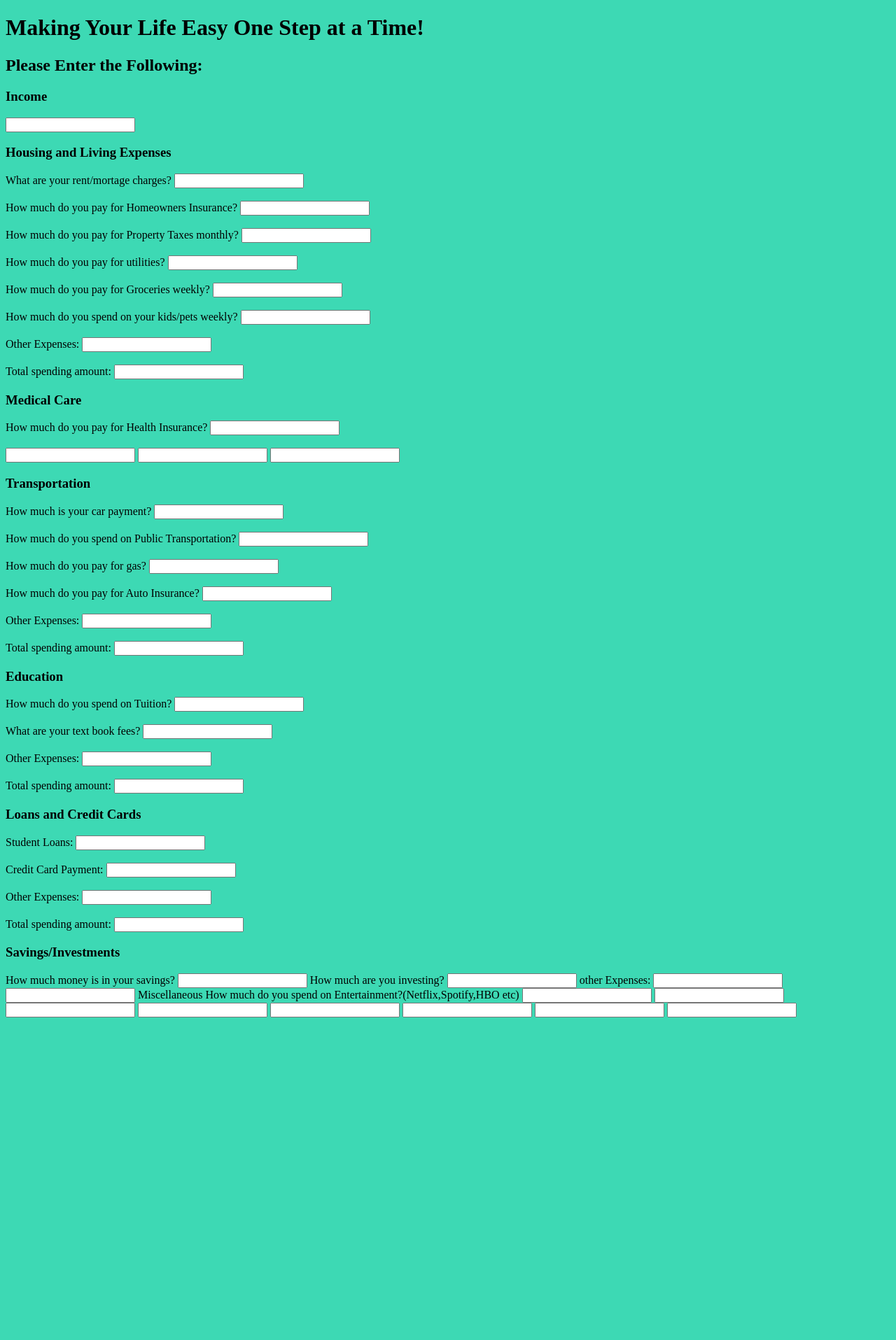
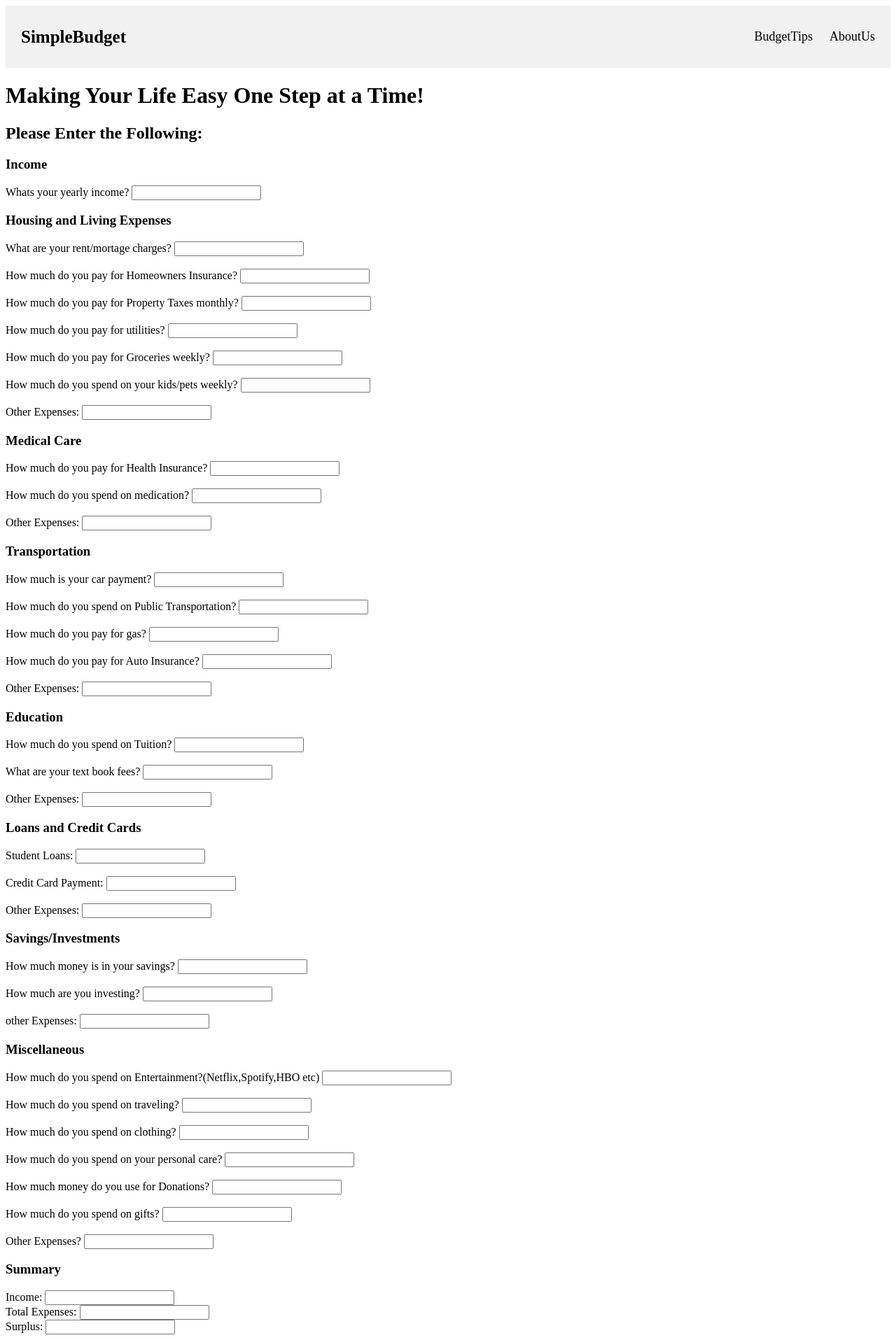
Before and after one commit to MarMiranda-12345/BudgetWebsite, a Python web app: template templates/EnterInfo.html in a window 1280 px wide. Shown: the whole page at 70% size. Before the commit the page ends 1454 px from the top, so only its background shows below. Run offline with Jinja, Linux system fonts and the light colour scheme; the template is opened without the code that fills it, so the values that code supplies are empty.

Commit message:
Added to results.css

```diff
--- a/static/css/results.css
+++ b/static/css/results.css
@@ -1,6 +1,62 @@
+.header {
+  overflow: hidden;
+  background-color: #f1f1f1;
+  padding: 20px 10px;
+}
+
+/* Style the header links */
+.header a {
+  float: left;
+  color: black;
+  text-align: center;
+  padding: 12px;
+  text-decoration: none;
+  font-size: 18px;
+  line-height: 25px;
+  border-radius: 4px;
+}
+
+/* Style the logo link (notice that we set the same value of line-height and font-size to prevent the header to increase when the font gets bigger */
+.header a.logo {
+  font-size: 25px;
+  font-weight: bold;
+}
+
+/* Change the background color on mouse-over */
+.header a:hover {
+  background-color: #ddd;
+  color: black;
+}
+
+/* Style the active/current link*/
+.header a.active {
+  background-color: dodgerblue;
+  color: white;
+}
+
+/* Float the link section to the right */
+.header-right {
+  float: right;
+}
+
+/* Add media queries for responsiveness - when the screen is 500px wide or less, stack the links on top of each other */
+@media screen and (max-width: 500px) {
+  .header a {
+    float: none;
+    display: block;
+    text-align: left;
+  }
+  .header-right {
+    float: none;
+  }
+}
+/* this is the end of the website header
+
+
 body{
   background-color: #3dd9b4
 }
-h1{
-  text-fon
+
+#1{
+  background-color: white
 }
--- a/templates/EnterInfo.html
+++ b/templates/EnterInfo.html
@@ -3,7 +3,14 @@
 <html>
 
       <head>
-
+        <div class="header">
+          <a href="index.html" class="logo">SimpleBudget</a>
+          <div class="header-right">
+            <!--<a class="active" href="#home"></a>-->
+            <a href="" class="">BudgetTips</a>
+            <a href="" class="">AboutUs</a>
+          </div>
+        </div>
           <link rel = "stylesheet" href = "/static/css/results.css">
           <link rel  = "script.js" href = "/static/JS/index.js">
       </head>
@@ -17,8 +24,9 @@
 
             <h2> Please Enter the Following: </h2>
 
-            <div id = "1">
+            <div id = 1 >
                       <h3> Income </h3>
+                      Whats your yearly income?
               <input type="text" name="Total Net Income">
             </div>
 
@@ -50,10 +58,7 @@
               <br>
               Other Expenses:
               <input type="text" name="Other Expenses">
-              <br>
-              <br>
-              Total spending amount:
-              <input   type="text" name="Total_1">
+
             </div>
             <div id = "3">
                       <h3> Medical Care </h3>
@@ -61,11 +66,13 @@
               <input type="text" name="Health Insurance">
               <br>
               <br>
-
+                How much do you spend on medication?
               <input type="text" name="Medical/Dental Expenses">
+              <br>
+              <br>
+              Other Expenses:
               <input type="text" name="Other Expenses">
 
-                <input type="text" name="Total_2">
             </div>
             <div id = "4">
                     <h3> Transportation </h3>
@@ -87,14 +94,9 @@
               <br>
               Other Expenses:
               <input type="text" name="Other Expenses">
-              <br>
-              <br>
-              Total spending amount:
+            </div>
 
-                  <input type="text" name="Total_3">
-                </div>
-                <div id = "5">
-
+            <div id = 5>
                       <h3> Education </h3>
                   How much do you spend on Tuition?
               <input type="text" name="Tuition/Fees">
@@ -106,13 +108,9 @@
               <br>
               Other Expenses:
               <input type="text" name="Other Expenses">
-              <br>
-              <br>
-              Total spending amount:
-
-                  <input type="text" name="Total_4">
             </div>
 
+            <div id = 6>
                 <h3> Loans and Credit Cards </h3>
                 Student Loans:
               <input type="text" name="Student_Loans">
@@ -124,36 +122,63 @@
               <br>
               Other Expenses:
               <input type="text" name="Other_Expenses">
-              <br>
-              <br>
-              Total spending amount:
+            </div>
 
-                  <input type="text" name="Total_5">
-
+            <div id = 7>
                 <h3> Savings/Investments </h3>
                 How much money is in your savings?
                 <input type="text" name="Savings">
+                <br>
+                <br>
                 How much are you investing?
                 <input type="text" name="Investments">
+                <br>
+                <br>
                 other Expenses:
                 <input type="text" name="Other Expenses">
+              </div>
+
+              <div id = 8>
+                    <h3> Miscellaneous </h3>
+                  How much do you spend on Entertainment?(Netflix,Spotify,HBO etc)
+                <input type="text" name="Entertainment">
                 <br>
+                <br>
+                How much do you spend on traveling?
+                <input type="text" name="Travel">
+                <br>
+                <br>
+                How much do you spend on clothing?
+                <input type="text" name="Clothing">
+                <br>
+                <br>
+                How much do you spend on your personal care?
+                <input type="text" name="Personal Care">
+                <br>
+                <br>
+                How much money do you use for Donations?
+                <input type="text" name="Donations">
+                <br>
+                <br>
+                How much do you spend on gifts?
+                <input type="text" name="Gifts">
+                <br>
+                <br>
+                Other Expenses?
+                <input type="text" name="Other Expenses">
+              </div>
 
-                  <input type="text" name="Total_6"
-
-                    <h3> Miscellaneous </h3>
-                    How much do you spend on Entertainment?(Netflix,Spotify,HBO etc)
-                <input type="text" name="Entertainment">
-
-                <input type="text" name="Travel">
-                <input type="text" name="Clothing">
-                <input type="text" name="Personal Care">
-                <input type="text" name="Donations">
-                <input type="text" name="Gifts">
-                <input type="text" name="Other Expenses">
-
-                <input type="text" name="Total_7">
-
+              <div id = 9>
+                    <h3> Summary</h3>
+                    Income:
+                  <input type = "text" name = "Total Net Income">
+                  <br>
+                  Total Expenses:
+                  <input type = "text" name = "Total Expenses">
+                  <br>
+                  Surplus:
+                  <input type = "text" name = "Surplus">
+              </div>
             </form>
 
         </body>
```
